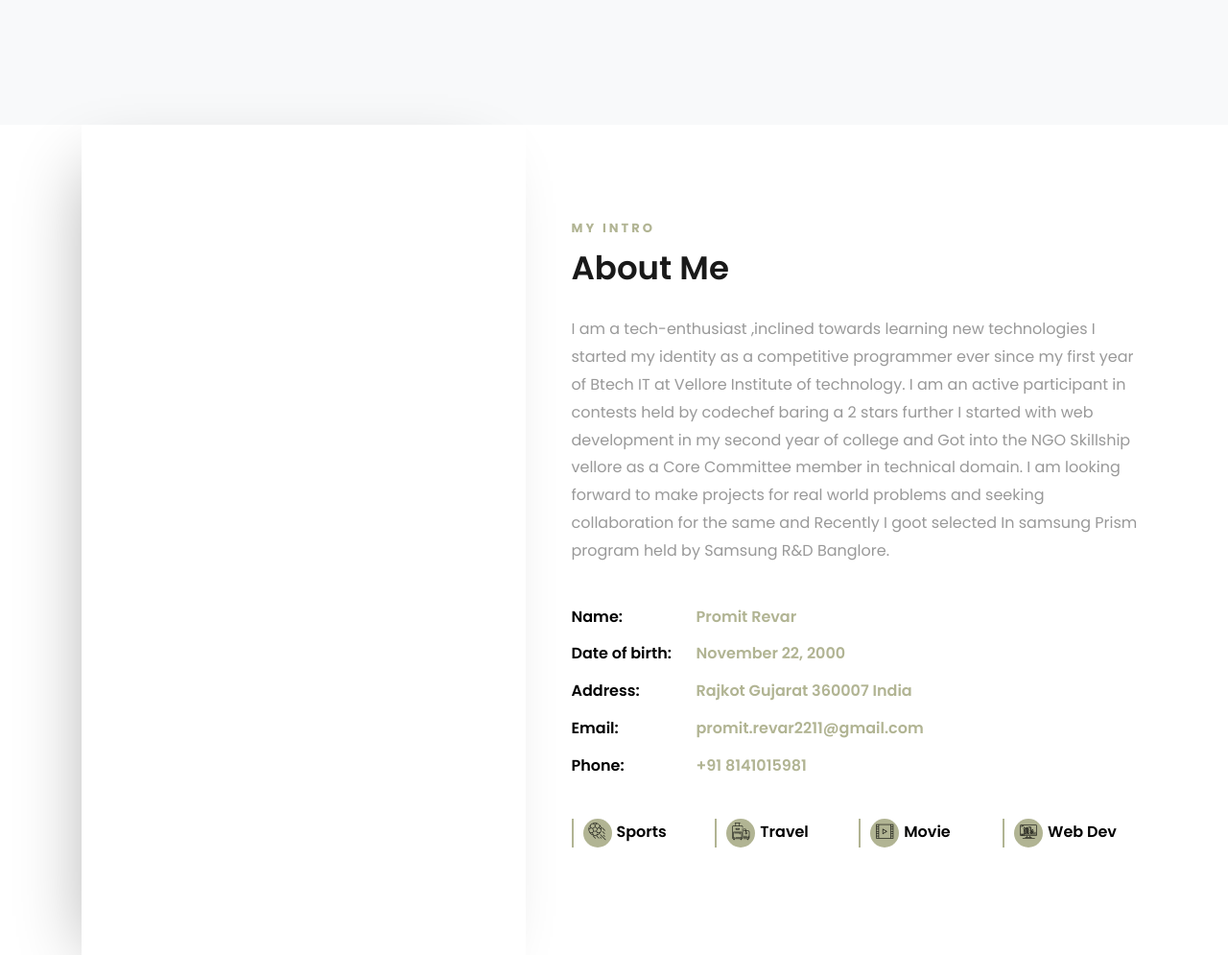
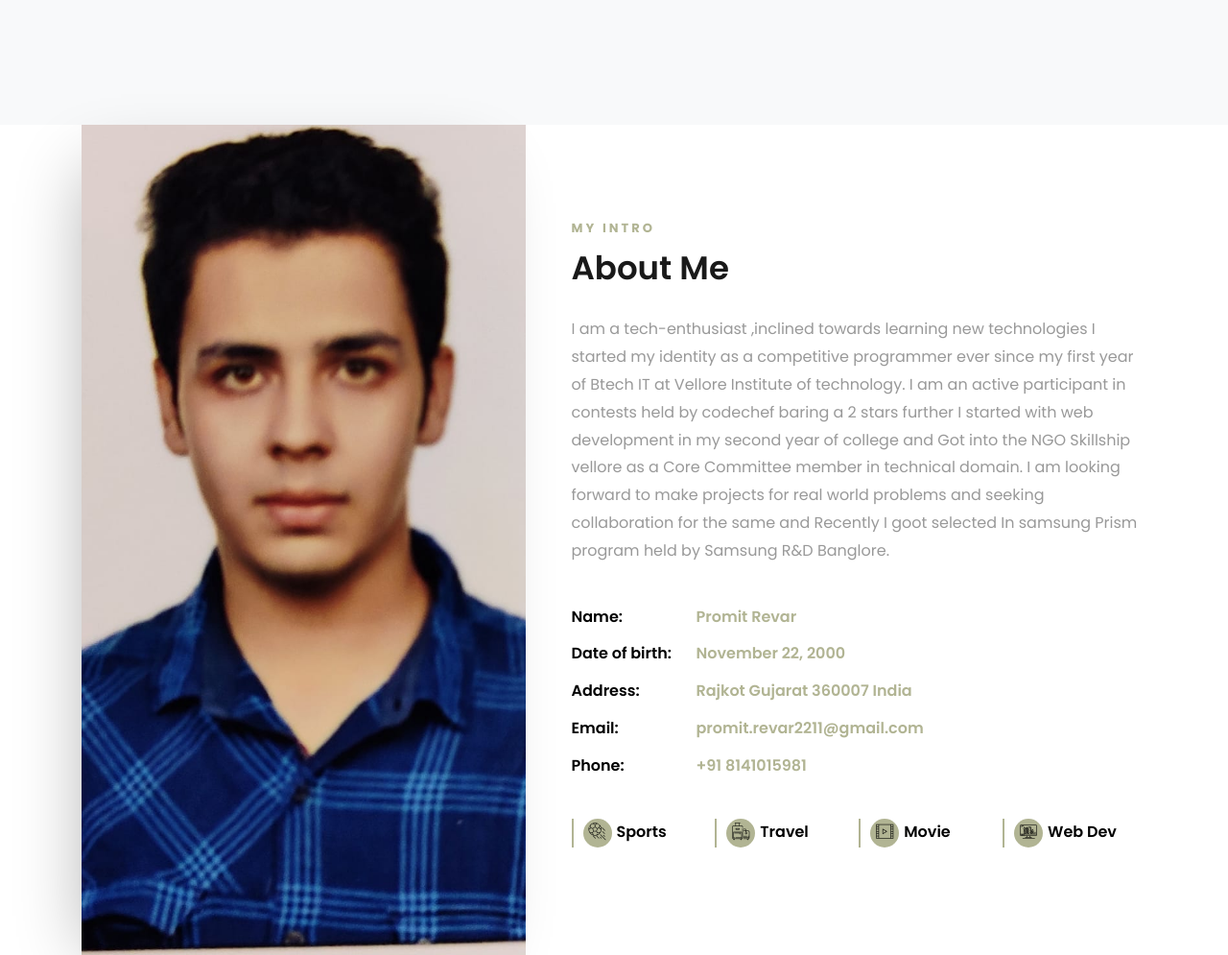
Before and after one commit to Promit-revar/artbeat-frontend, a plain HTML site: page Portfolio/index.html in a window 1280 px wide. Shown: the part 780-1775 px from the top of the page at 96% size. Drawn offline with Linux system fonts and the light colour scheme; some packages are replaced by stand-ins of ours; no server answers; files whose address does not match are found by name.

Commit message:
Update index.html

```diff
--- a/Portfolio/index.html
+++ b/Portfolio/index.html
@@ -75,7 +75,7 @@
 				<div class="col-md-6 col-lg-5 d-flex">
 					<div class="img-about img d-flex align-items-stretch">
 						<div class="overlay"></div>
-						<div class="img d-flex align-self-stretch align-items-center" style="background-image:url(images/profile.jpeg);">
+						<div class="img d-flex align-self-stretch align-items-center" style="background-image:url(images/profile.jpg);">
 						</div>
 					</div>
 				</div>
```
